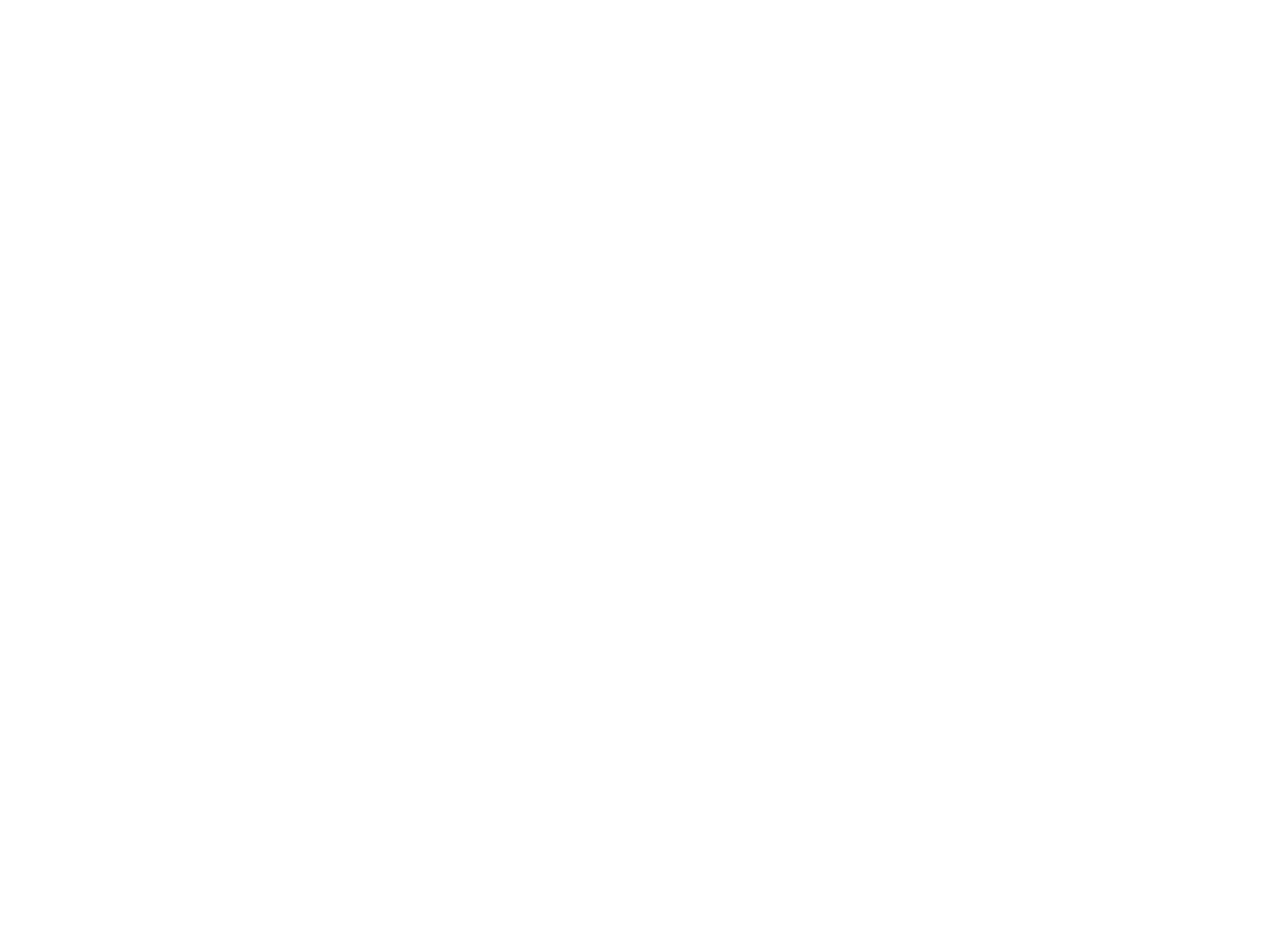
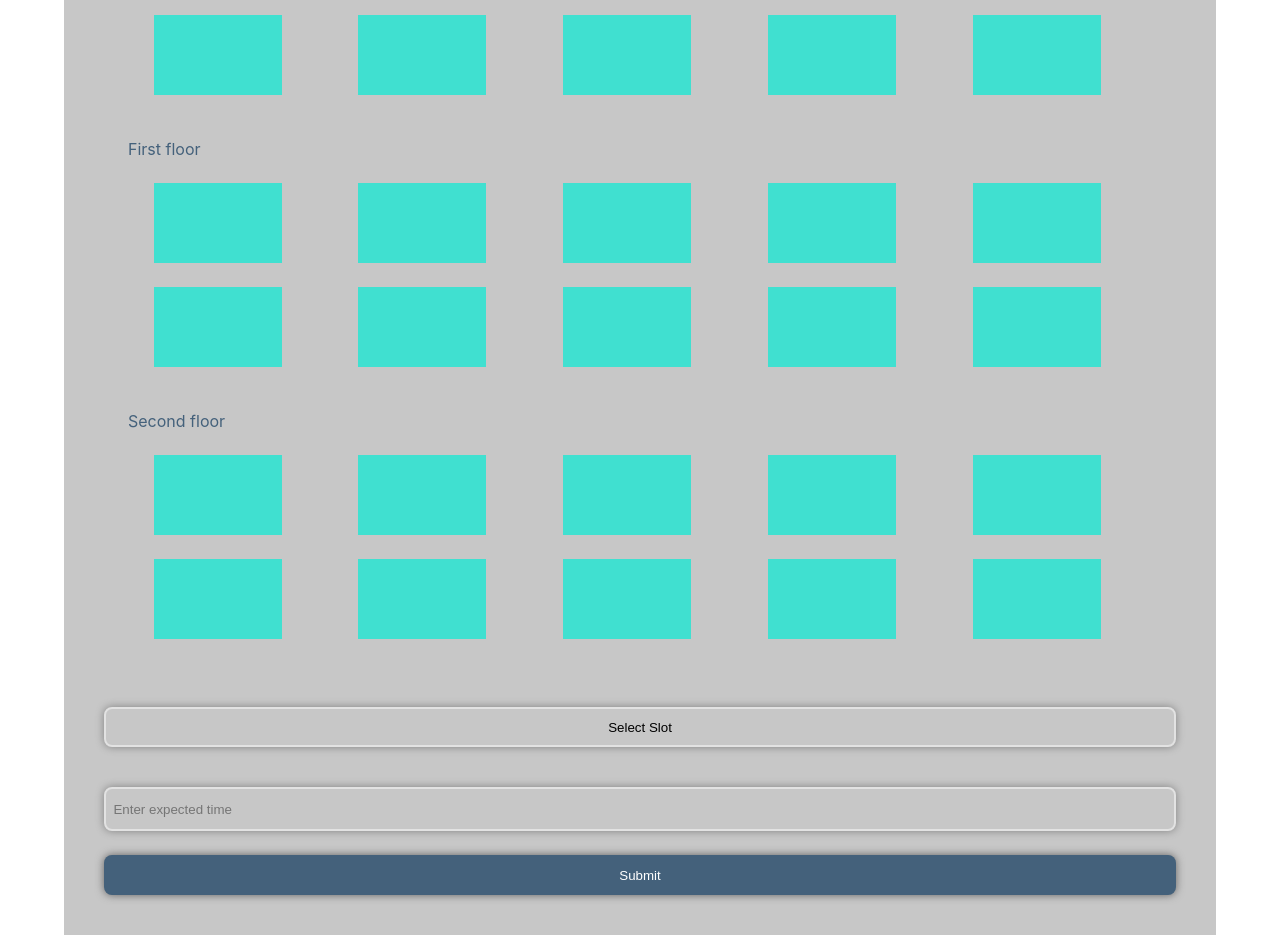
Before and after one commit to Shivam25092001/ParkVault, a React (Create React App) app: page / in a window 1280 px wide. Shown: the part 300-1235 px from the top of the page. Before the commit the page ends 800 px from the top, so only its background shows below. Built offline with nearby package versions, Linux system fonts and the light colour scheme.

Commit message:
Slot selection page

```diff
--- a/src/App.js
+++ b/src/App.js
@@ -1,6 +1,7 @@
 import './App.css';
 import Firstpage from './components/Firstpage';
 import { Mappage } from './components/mappage';
+import Slotpreference from './components/Slotpreference'
 
 
 function App() {
@@ -8,6 +9,7 @@ function App() {
     <>
       {/* <Mappage /> */}
       {/* <Firstpage /> */}
+      <Slotpreference />
     </>
   );
 }
--- /dev/null
+++ b/src/components/Slotpreference.css
@@ -0,0 +1,35 @@
+.slot-pref{
+    background-color: #c7c7c7;
+    border-radius: 0.5rem 0.5rem 0rem 0rem;
+    min-height: 90vh;
+    position: absolute;
+    top: 10vh;
+    width: 90vw;
+    left: 5vw;
+    right: 5vw;
+    display: flex;
+    flex-direction: column;
+}
+.parking-loc{
+    margin: 2vh;
+}
+.ss-button, #time{
+    margin: 5vh 5vh 0vh 5vh;
+    border: 2px solid rgb(226, 226, 226);
+    border-radius: 0.5rem;
+    background-color: #c7c7c7;
+    box-shadow: 0px 0px 8px grey;
+    height: 5vh;
+}
+.ss-button-active{
+    background-color: #44617B;
+}
+.pref-submit{
+    margin: 3vh 5vh 5vh 5vh;
+    border: none;
+    border-radius: 0.5rem;
+    background-color: #44617B;
+    color: white;
+    height: 5vh;
+    box-shadow: 0px 0px 8px rgb(97, 97, 97);
+}
--- /dev/null
+++ b/src/components/Slotpreference.js
@@ -0,0 +1,24 @@
+import React,{useState} from 'react'
+import './Slotpreference.css'
+import Slotsection from '../components/Slotsection'
+
+export default function Slotpreference() {
+    const [sssel, toggless] = useState(false);
+    const selectpressed = (e)=>{
+        toggless(!sssel);
+    }
+    return (
+        <div className="slot-pref">
+            <h1 className="parking-loc">
+                Ram Mandir Parking
+            </h1>
+            <Slotsection floor="Ground"/>
+            <Slotsection floor="First"/>
+            <Slotsection floor="Second"/>
+
+            <button className={`ss-button ${sssel?'ss-button-active':''}`} onClick={selectpressed}>Select Slot</button>
+            <input type="text" name="time" id="time" placeholder="  Enter expected time"/>
+            <button className="pref-submit" type="submit">Submit</button>
+        </div>
+    )
+}
--- /dev/null
+++ b/src/components/Slotsection.css
@@ -0,0 +1,25 @@
+.floor{
+    width: 80vw;
+    height: 30vh;
+    align-self: center;
+    margin: 2vh;
+}
+.slots{
+    display: grid;
+    grid-template-columns: auto auto auto auto auto;
+    grid-row: auto auto;
+}
+.slot{
+    background-color: turquoise;
+    width: 10vw;
+    min-height: 10vh;
+    margin-top: 3vh;
+    margin-left: 2vw;
+}
+.floor-num{
+    color: #44617B;
+}
+.active{
+    border-radius: 0.3rem;
+    border: 2px solid #44617B;
+}
--- /dev/null
+++ b/src/components/Slotsection.js
@@ -0,0 +1,30 @@
+import React,{useState, useRef} from 'react'
+import '../components/Slotsection.css'
+
+export default function Slotsection(props) {
+    const [booked, updatebook] = useState([{location:''}]);
+    const [sel, toggle] = useState(false);
+
+    const locationemitter = (e)=>{
+        console.log(e.target.id);
+        toggle(!sel);
+    }
+    return (
+        <div className="floor">
+            <p className="floor-num">{props.floor} floor</p>
+            <div className="slots">
+                <div className={`slot ${sel?'active':''}`} onClick={locationemitter} id={`${props.floor}.1`}></div>
+                <div className="slot" onClick={locationemitter} id={`${props.floor}.2`}></div>
+                <div className="slot" onClick={locationemitter} id={`${props.floor}.3`}></div>
+                <div className="slot" onClick={locationemitter} id={`${props.floor}.4`}></div>
+                <div className="slot" onClick={locationemitter} id={`${props.floor}.5`}></div>
+                <div className="slot" onClick={locationemitter} id={`${props.floor}.6`}></div>
+                <div className="slot" onClick={locationemitter} id={`${props.floor}.7`}></div>
+                <div className="slot" onClick={locationemitter} id={`${props.floor}.8`}></div>
+                <div className="slot" onClick={locationemitter} id={`${props.floor}.9`}></div>
+                <div className="slot" onClick={locationemitter} id={`${props.floor}.10`}></div>
+            </div>
+
+        </div>
+    )
+}
```
